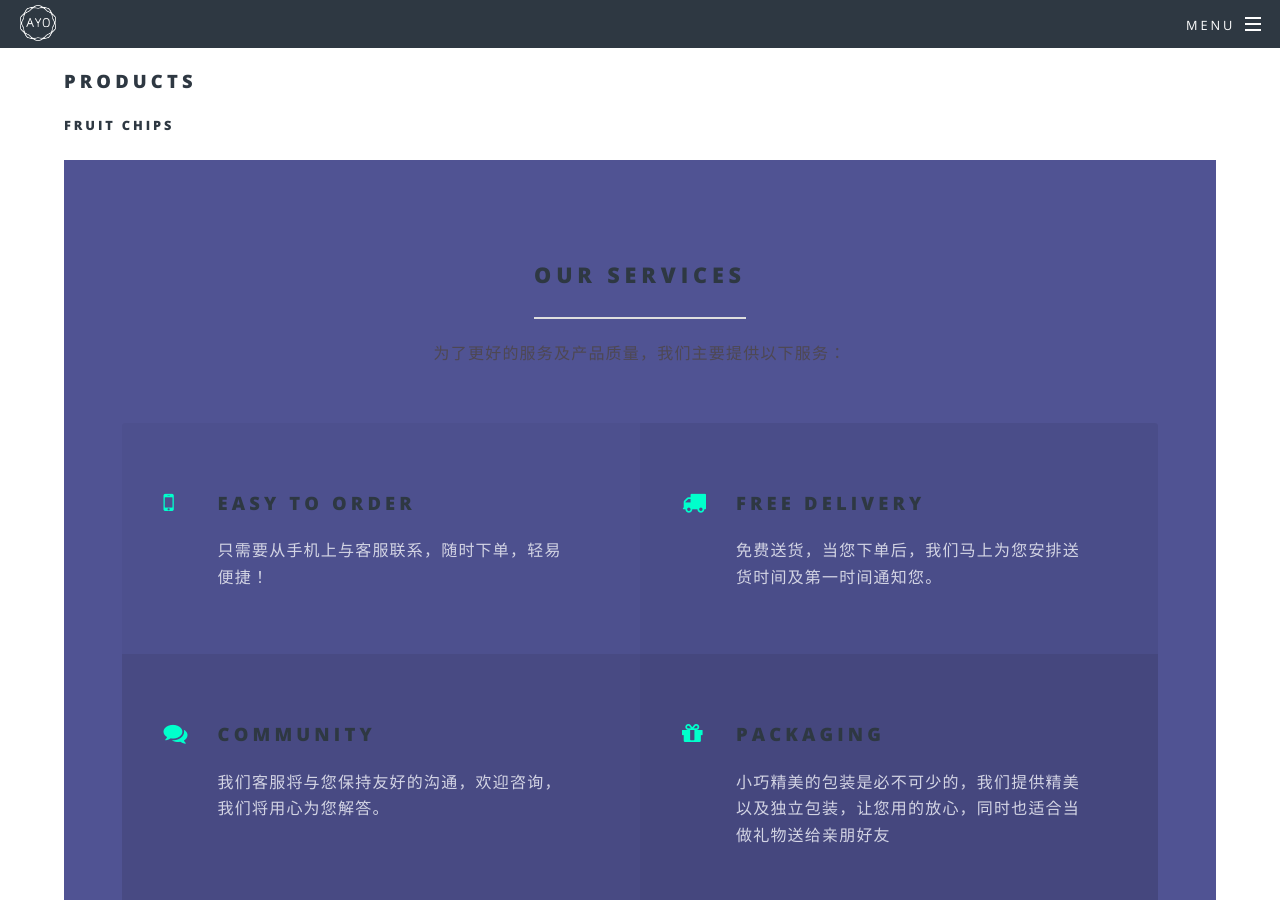
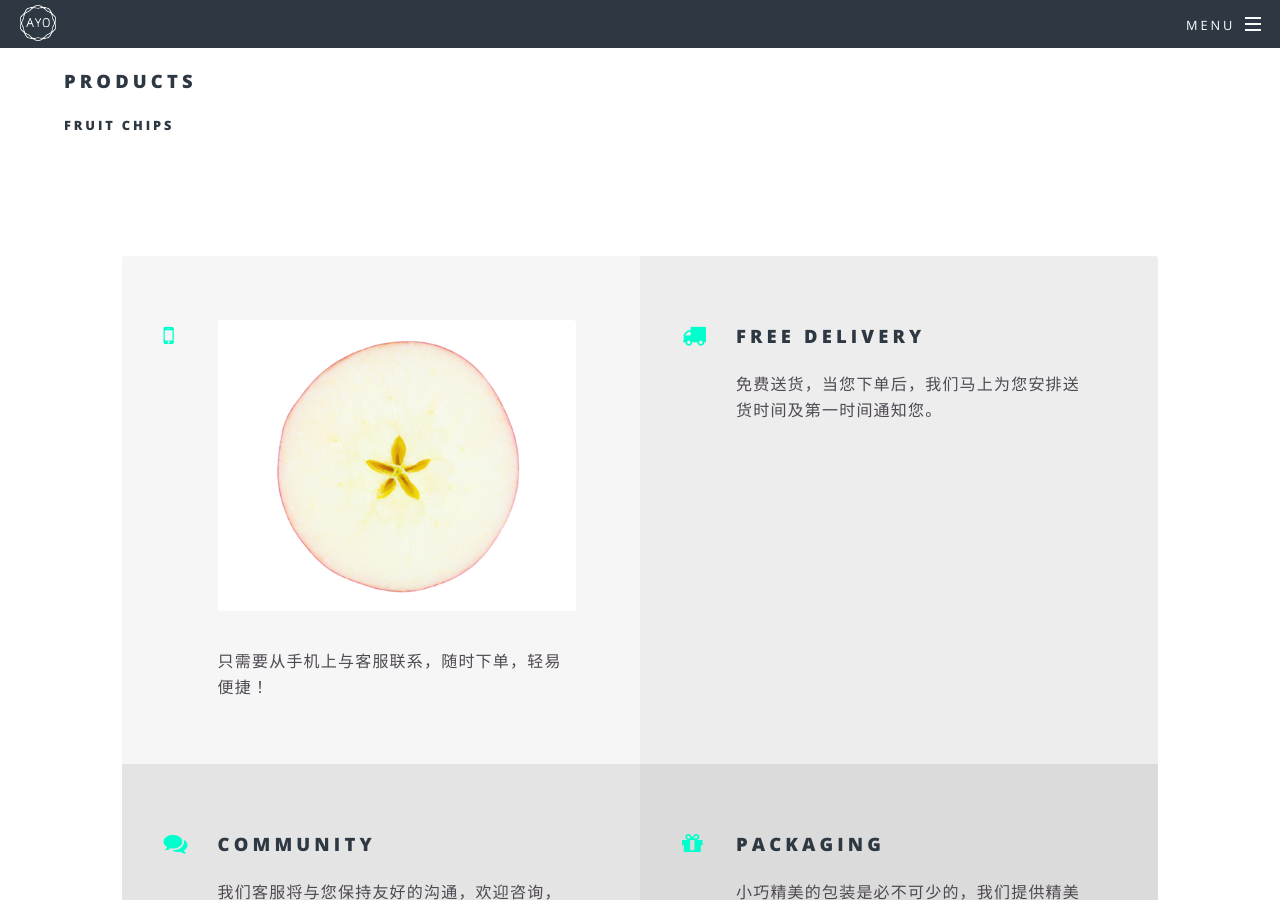
Before and after one commit to ckhung93/ayowater.github.io, a Jekyll site: the page built from products.html, in a window 1280 px wide and 900 px high, scrolled down 366 px. Built offline with Jekyll 4.4.1, drawn with Linux system fonts in a browser that asks for light colours.

Commit message:
Update products.html

```diff
--- a/products.html
+++ b/products.html
@@ -5,15 +5,11 @@
 	<h3>Products</h3>
 	<h5><p>Fruit Chips</p></h5>
 
-<section id="three" class="wrapper style3 special">
+<section id="three" class="wrapper style special">
 						<div class="inner">
-							<header class="major">
-								<h2>Our services</h2>
-								<p>为了更好的服务及产品质量，我们主要提供以下服务：</p>
-							</header>
 							<ul class="features">
 								<li class="icon fa-mobile ">
-									<h3>Easy to Order</h3>
+									<h3><div class="12u"><span class="image fit"><img src="images/apple.png" alt="" /></span></div></h3>
 									<p>只需要从手机上与客服联系，随时下单，轻易便捷！</p>
 								</li>
 								<li class="icon fa-truck">
```
